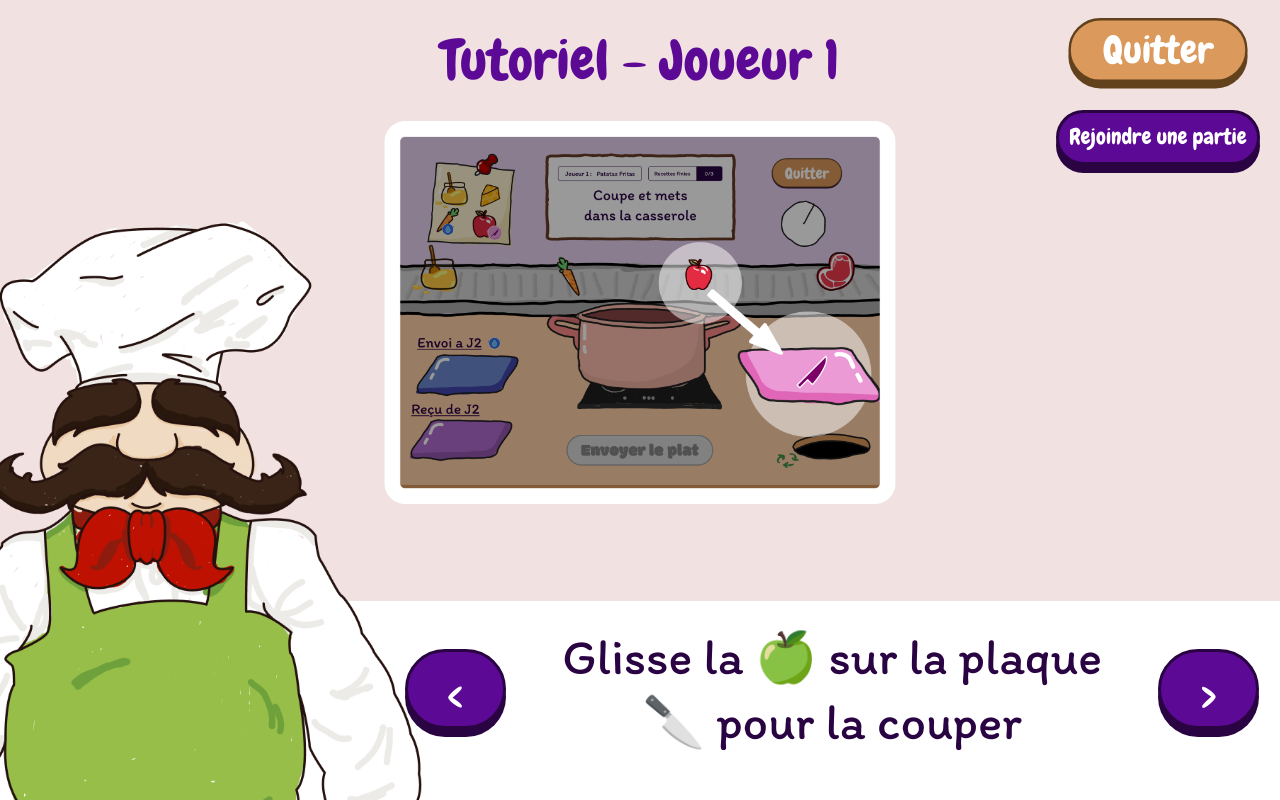
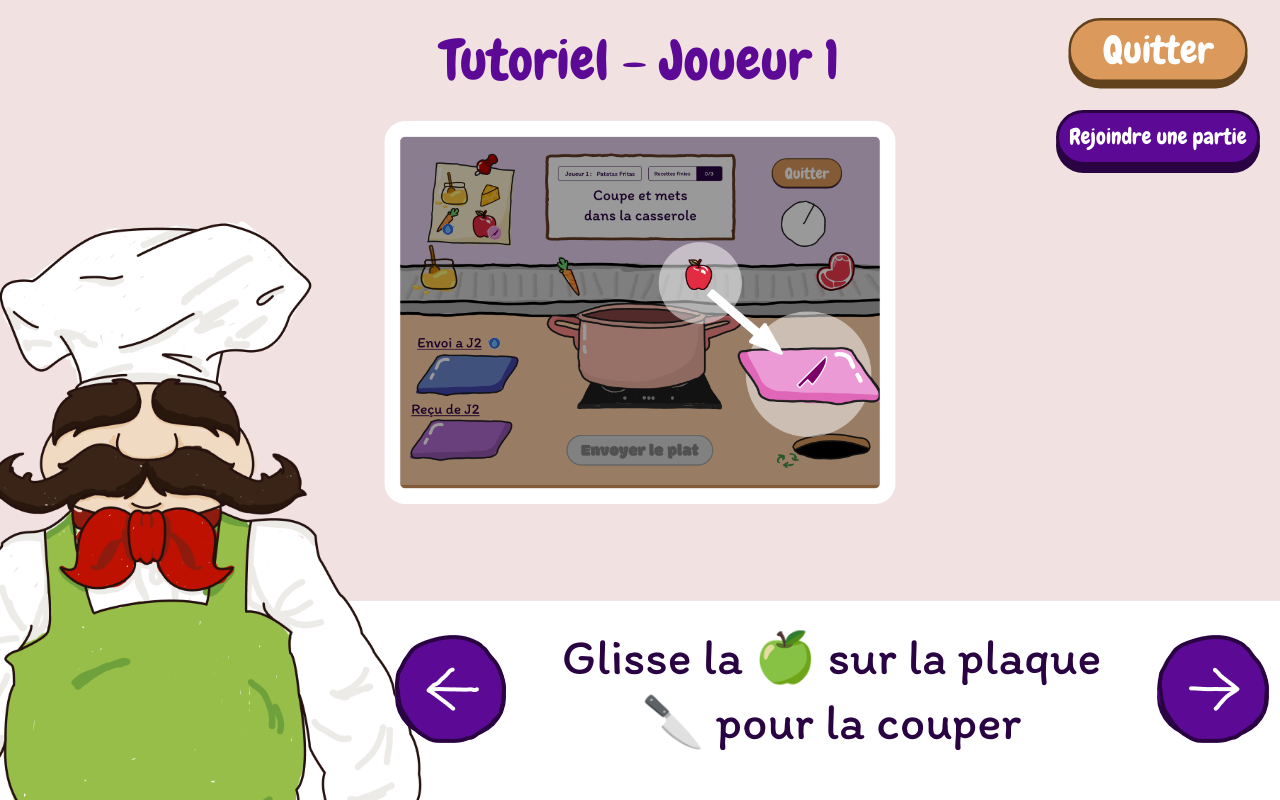
Before and after one commit to Ninodev14/Workshop2025, a website: page public/tutosuite.html in a window 1280 px wide. Drawn offline with nearby package versions, Linux system fonts and the light colour scheme.

Commit message:
edit btn direction changement visuel

```diff
--- a/public/src/css/main.css
+++ b/public/src/css/main.css
@@ -178,6 +178,9 @@ button {
 .btn-direction{
     -webkit-text-stroke-width: 0px;
     padding-bottom: 18px;
+    padding: 0;
+    margin: 0;
+    border: 0;
 }
 
 .btn-tuto-join-game{
--- a/public/tutosuite.html
+++ b/public/tutosuite.html
@@ -37,9 +37,9 @@
         <div class="deuxieme-plan">
             <img src="src/img/cuisto.png" style="position: absolute; left: 0; bottom: 0; max-width: 33vw;">
             <div class="container-dialogue-arrow " style="z-index: 1;">
-                <button id="For2player" class="btn-direction btnBoncy" onclick="changePlanInverse()"> < </button>
+                <button id="For2player" class="btn-direction btnBoncy" onclick="changePlanInverse()"> <img src="src/img/fleche2gauche.png" alt=""> </button>
                 <p id="nameBtnChange" class="h3 text-dialogue">Glisse la 🍏 sur la plaque <br> 🔪 pour la couper</p>
-                <button id="For2player" class="btn-direction btnBoncy" onclick="changePlan()"> > </button>
+                <button id="For2player" class="btn-direction btnBoncy" onclick="changePlan()"> <img src="src/img/fleche2droite.png" alt=""> </button>
             </div>
         </div>
 
```
Also changed, not shown: public/src/img/fleche2droite.png (added), public/src/img/fleche2gauche.png (added).
